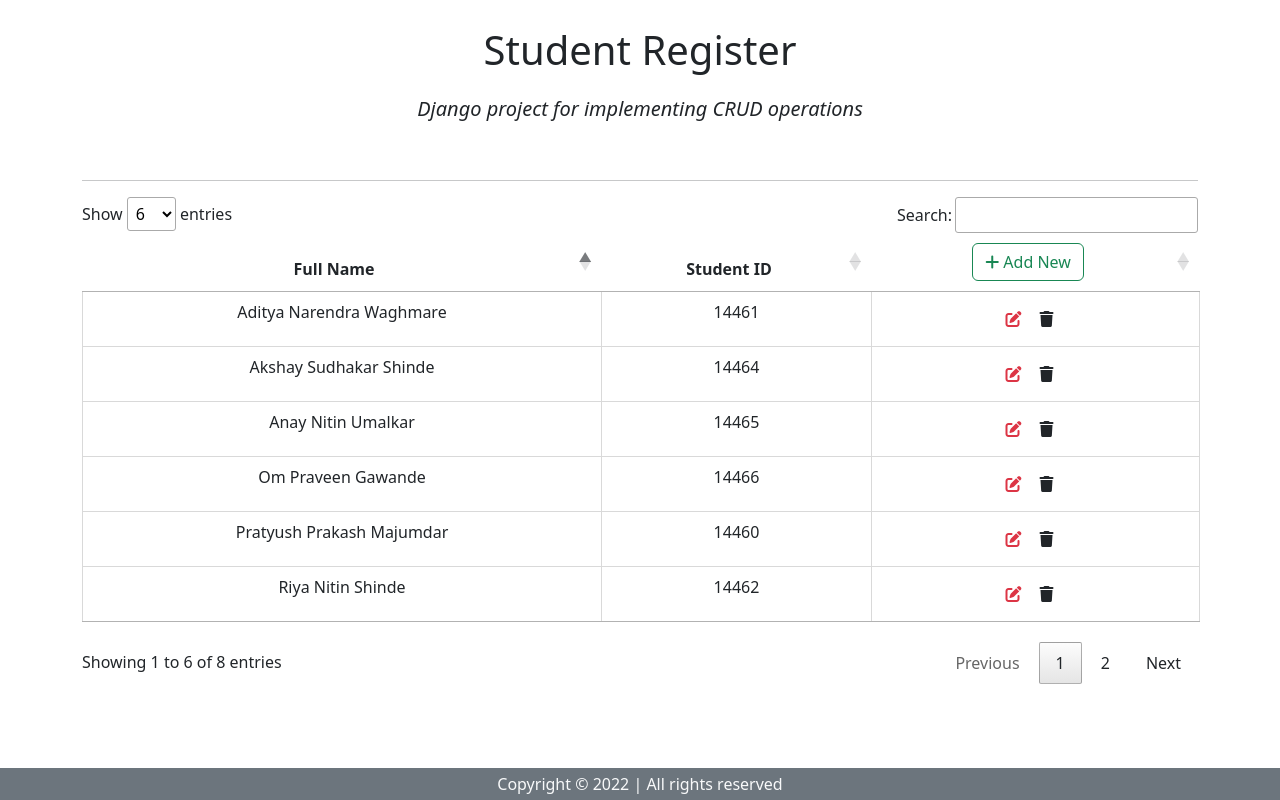
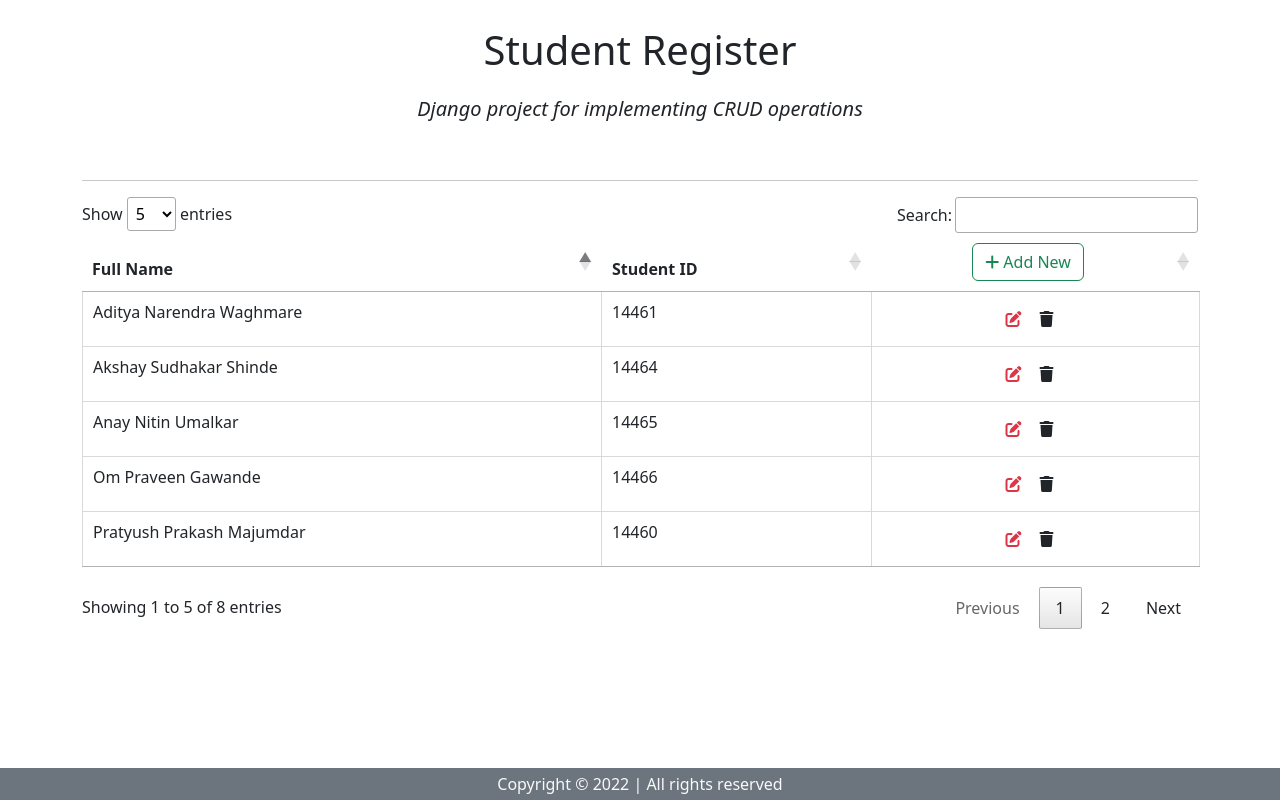
Before and after one commit to pratyush770/CRUD-Operations, a Django app: page /list/ in a window 1280 px wide. Run offline with Django 4.2, Linux system fonts and the light colour scheme; data comes from the database, SQL or seed files in the repository; some libraries are stand-ins or nearby versions.

Commit message:
first commit

```diff
--- a/templates/base.html
+++ b/templates/base.html
@@ -35,8 +35,8 @@
     <script type="text/javascript">
         $(document).ready(function () {
             $('#myTable').DataTable({
-                pageLength: 6,
-                lengthMenu: [[6, 12, 18, -1], [6, 12, 18, 'All']]
+                pageLength: 5,
+                lengthMenu: [[5, 10, 15, -1], [5, 10, 15, 'All']]
             })
         });
         $(document).ready(function () {
--- a/templates/student_list.html
+++ b/templates/student_list.html
@@ -6,9 +6,9 @@
     <thead class="border-bottom fw-bold">
         <!--bold text-->
         <tr>
-            <td style="text-align:center;">Full Name</td>
+            <td>Full Name</td>
             <!--<td style="text-align:center;">Mobile</td>-->
-            <td style="text-align:center;">Student ID</td>
+            <td>Student ID</td>
             <td style="text-align:center;">
                 <a href="{% url 'student_insert' %}" class="btn btn-outline-success">
                     <i class="fa-solid fa-plus"></i> Add New
@@ -19,9 +19,9 @@
     <tbody>
         {% for student in student_list %}
         <tr>
-            <td style="text-align:center;">{{student.fullname}}</td>
+            <td>{{student.fullname}}</td>
             <!--<td style="text-align:center;">{{student.mobile}}</td>-->
-            <td style="text-align:center;">{{student.stud_code}}</td>
+            <td>{{student.stud_code}}</td>
             <td style="text-align:center;">
                 <a href="{% url 'student_update' student.id %}" class="btn text-danger px-0">
                     <i class="fa-solid fa-pen-to-square"></i>
```
